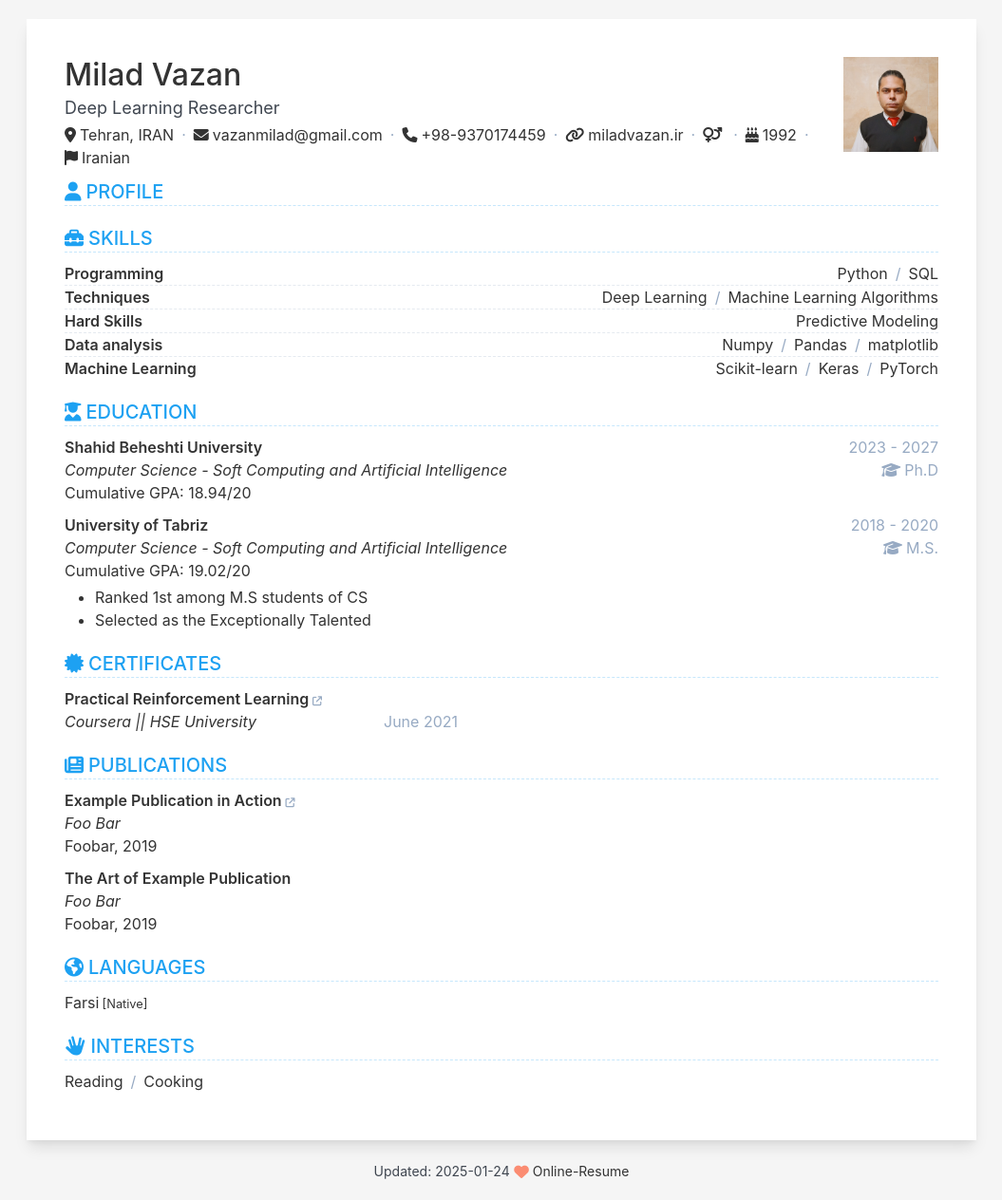
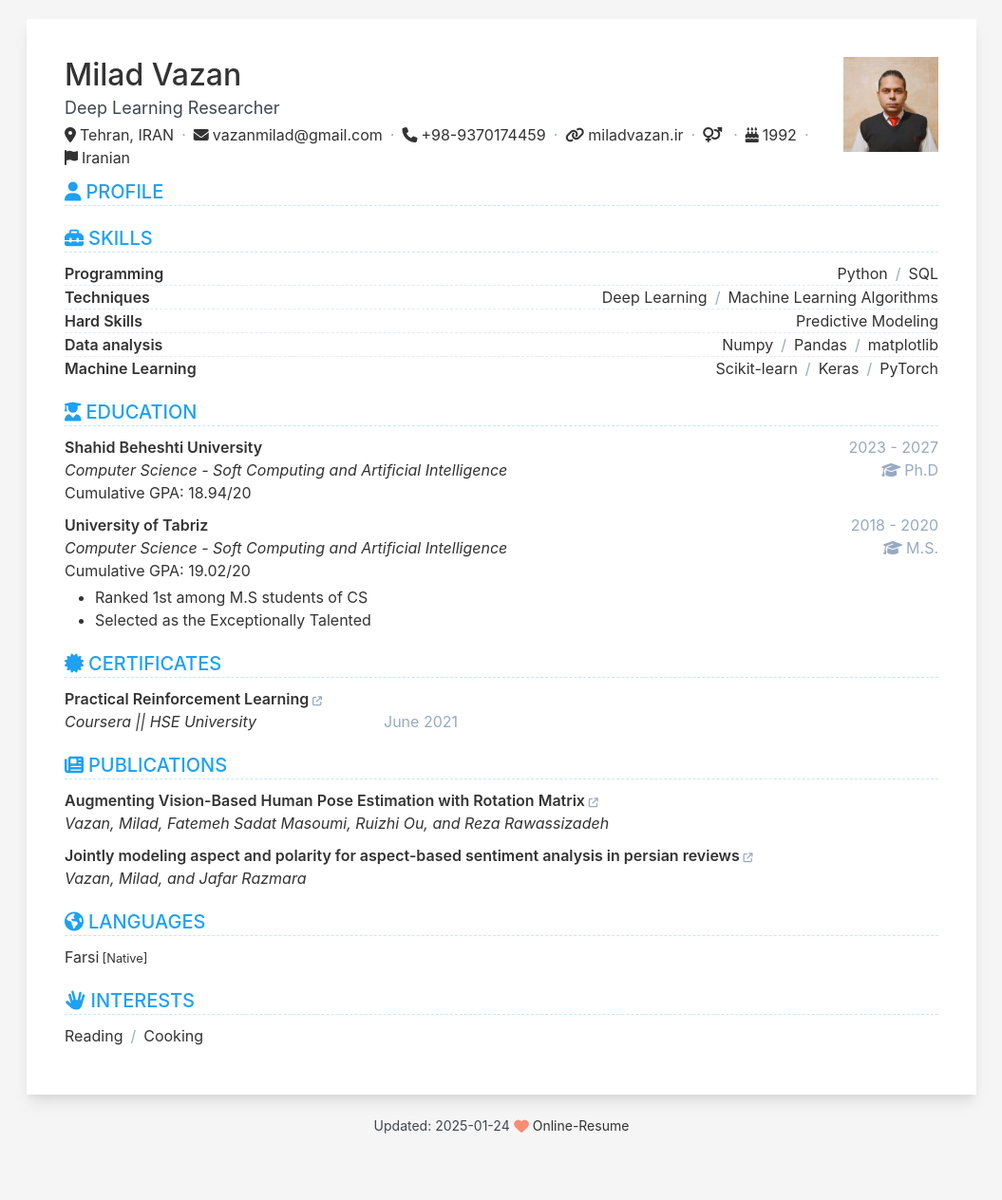
Before and after one commit to milad-ai/milad-ai.github.io, a Jekyll site: the page built from index.html, in a window 1280 px wide. Shown: the whole page at 95% size, without its empty margins (112-1167 px from the left). Built offline with Jekyll 4.4.1, drawn with Linux system fonts in a browser that asks for light colours; after the commit the page ends 1216 px from its top, so only the background shows below that.

Commit message:
Update data.yml

```diff
--- a/_data/data.yml
+++ b/_data/data.yml
@@ -191,14 +191,13 @@ publication:
   description: |
 
   items:
-    - title: Example Publication in Action
-      authors: Foo Bar
-      conference: Foobar, 2019
-      link: '#'
-    - title: The Art of Example Publication
-      authors: Foo Bar
-      conference: Foobar, 2019
-      link:
+    - title: Augmenting Vision-Based Human Pose Estimation with Rotation Matrix
+      authors: Vazan, Milad, Fatemeh Sadat Masoumi, Ruizhi Ou, and Reza Rawassizadeh
+      link: 'https://arxiv.org/pdf/2310.06068'
+    - title: Jointly modeling aspect and polarity for aspect-based sentiment analysis in persian reviews
+      authors: Vazan, Milad, and Jafar Razmara
+      #conference: Foobar, 2019
+      link: https://arxiv.org/pdf/2109.07680
 
 
 language:
```
